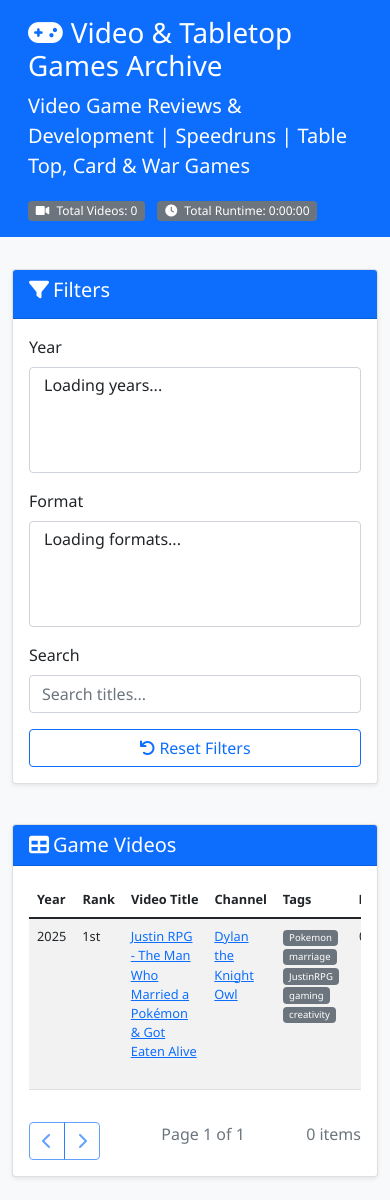
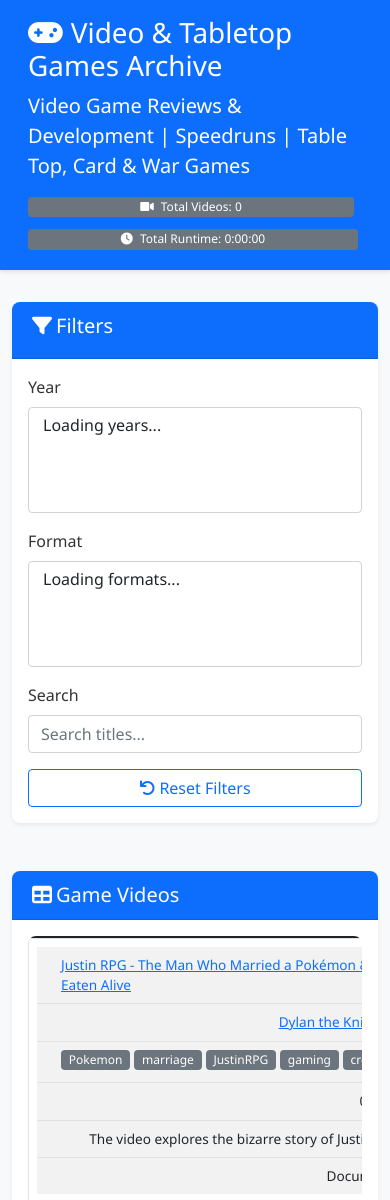
Before and after one commit to Videoessayhof/WebHOF, a plain HTML site: page index.html in a window 390 px wide. Shown: the top 1200 px of the page. Drawn offline with nearby package versions, Linux system fonts and the light colour scheme; a script that the page names is missing.

Commit message:
Update styles.css

```diff
--- a/styles.css
+++ b/styles.css
@@ -1,48 +1,147 @@
 body {
     font-family: 'Segoe UI', Tahoma, Geneva, Verdana, sans-serif;
     background-color: #f8f9fa;
+    color: #333;
 }
 
 header {
     margin-bottom: 2rem;
+    box-shadow: 0 2px 4px rgba(0,0,0,0.1);
 }
 
 .card {
     box-shadow: 0 0.125rem 0.25rem rgba(0, 0, 0, 0.075);
+    border: none;
+    border-radius: 0.5rem;
+    overflow: hidden;
+}
+
+.card-header {
+    padding: 0.75rem 1.25rem;
 }
 
 .table-responsive {
     overflow-x: auto;
+    border-radius: 0.5rem;
 }
 
 table {
     font-size: 0.9rem;
+    margin-bottom: 0;
 }
 
 th {
     white-space: nowrap;
     position: sticky;
     top: 0;
-    background-color: white;
+    background-color: #f8f9fa;
     z-index: 10;
+    font-weight: 600;
+    padding: 0.75rem 1rem;
+}
+
+td {
+    padding: 0.75rem 1rem;
+    vertical-align: middle;
+}
+
+tr:hover {
+    background-color: #f1f3f5 !important;
 }
 
 .badge {
     font-weight: normal;
+    margin-right: 0.25rem;
+    margin-bottom: 0.25rem;
+    display: inline-block;
 }
 
-/* Make tags wrap */
+/* Tags wrapping */
 td:nth-child(5) {
     white-space: normal;
+    min-width: 200px;
+}
+
+/* Pagination controls */
+#prevPage, #nextPage {
+    min-width: 40px;
 }
 
 /* Responsive adjustments */
 @media (max-width: 768px) {
     .col-md-3 {
-        margin-bottom: 1rem;
+        margin-bottom: 1.5rem;
     }
 
     table {
-        font-size: 0.8rem;
+        font-size: 0.85rem;
+    }
+
+    .stats {
+        display: flex;
+        flex-direction: column;
+        gap: 0.5rem;
+    }
+
+    .badge {
+        font-size: 0.75rem;
     }
 }
+
+@media (max-width: 576px) {
+    table {
+        display: block;
+    }
+
+    thead {
+        display: none;
+    }
+
+    tr {
+        display: block;
+        margin-bottom: 1rem;
+        border: 1px solid #dee2e6;
+        border-radius: 0.25rem;
+        padding: 0.5rem;
+    }
+
+    td {
+        display: flex;
+        justify-content: space-between;
+        align-items: center;
+        padding: 0.5rem;
+        border-bottom: 1px solid #dee2e6;
+    }
+
+    td:last-child {
+        border-bottom: none;
+    }
+
+    td::before {
+        content: attr(data-label);
+        font-weight: bold;
+        margin-right: 1rem;
+    }
+
+    /* Hide some columns on mobile */
+    td:nth-child(1), td:nth-child(2), td:nth-child(7) {
+        display: none;
+    }
+}
+
+/* Loading animation */
+@keyframes spin {
+    0% { transform: rotate(0deg); }
+    100% { transform: rotate(360deg); }
+}
+
+.loading {
+    display: inline-block;
+    width: 1rem;
+    height: 1rem;
+    border: 2px solid rgba(0,0,0,0.1);
+    border-radius: 50%;
+    border-top-color: #0d6efd;
+    animation: spin 1s ease-in-out infinite;
+    margin-right: 0.5rem;
+}
```
